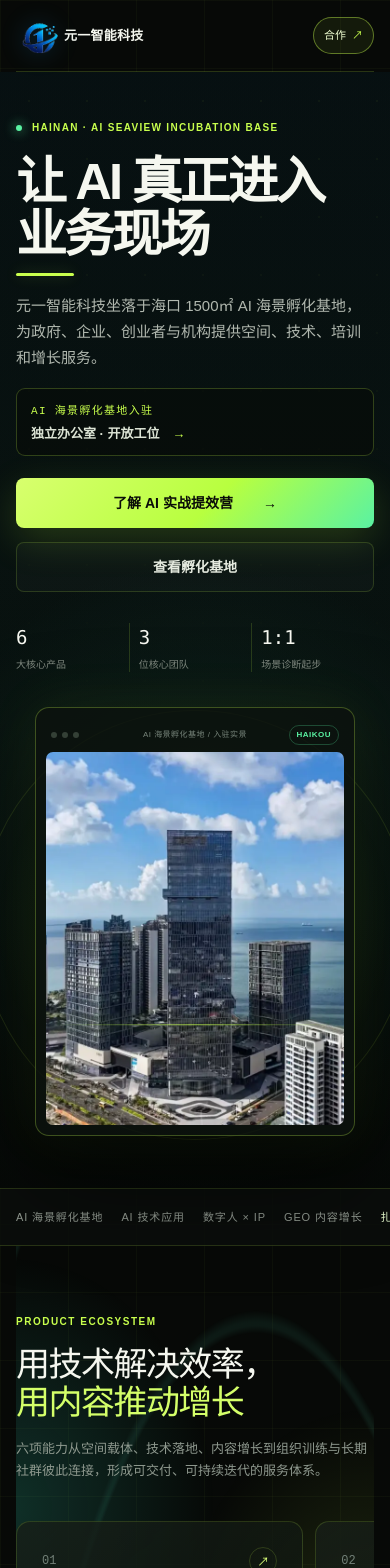
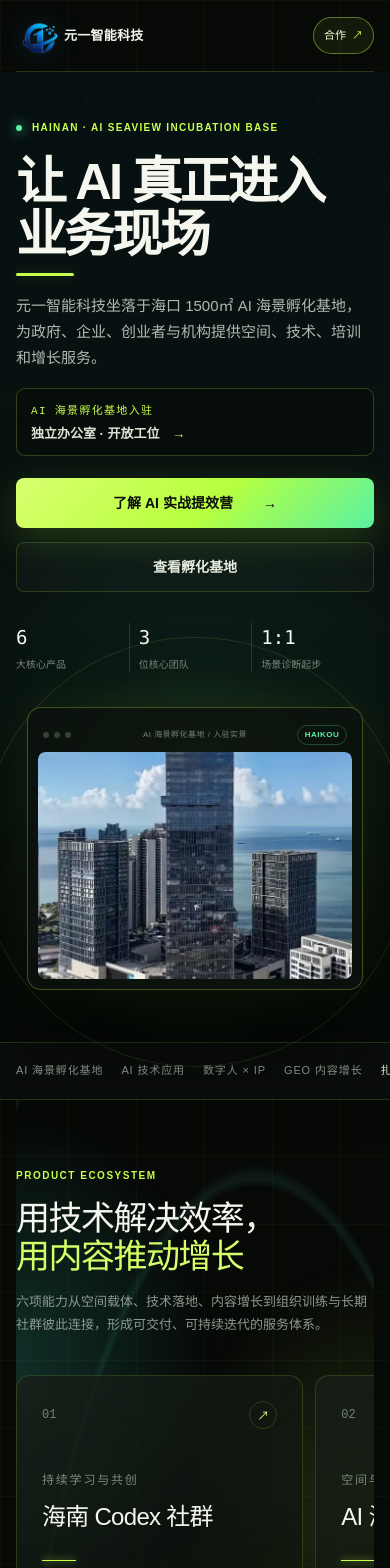
Before and after one commit to JeremyLILIF/yuanyi-intelligent, a Next.js app: page / in a window 390 px wide. Shown: the top 1568 px of the page. Built offline with nearby package versions, Linux system fonts and the light colour scheme.

Commit message:
Shorten mobile hero image

```diff
--- a/app/globals.css
+++ b/app/globals.css
@@ -1290,8 +1290,9 @@ footer { width: min(1280px, calc(100% - 48px)); margin: 0 auto; border-top: 1px
   .hero-proof div:first-child { padding-left: 0; }
   .hero-proof span { font-size: 10px; line-height: 1.45; }
   .hero-visual { min-height: auto; margin-top: 20px; padding: 5px 0 12px; }
-  .hero-building-shell { width: min(320px, 92%); transform: none; }
-  .hero-building-shell img { aspect-ratio: 4 / 5; object-fit: cover; object-position: center 64%; }
+  .hero-building-shell { width: min(340px, 94%); overflow: hidden; transform: none; }
+  .hero-building-shell picture { width: 100%; height: clamp(210px, 58vw, 236px); overflow: hidden; border-radius: 7px; }
+  .hero-building-shell picture img { width: 100%; height: 100%; max-height: none; aspect-ratio: auto; object-fit: cover; object-position: center 62%; }
   .dashboard-bar { font-size: 8px; letter-spacing: .06em; }
   .dashboard-bar b { font-size: 8px; }
   .trust-strip { min-height: 58px; justify-content: flex-start; flex-wrap: nowrap; gap: 18px; overflow-x: auto; padding: 15px 16px; font-size: 11px; scrollbar-width: none; }
```
